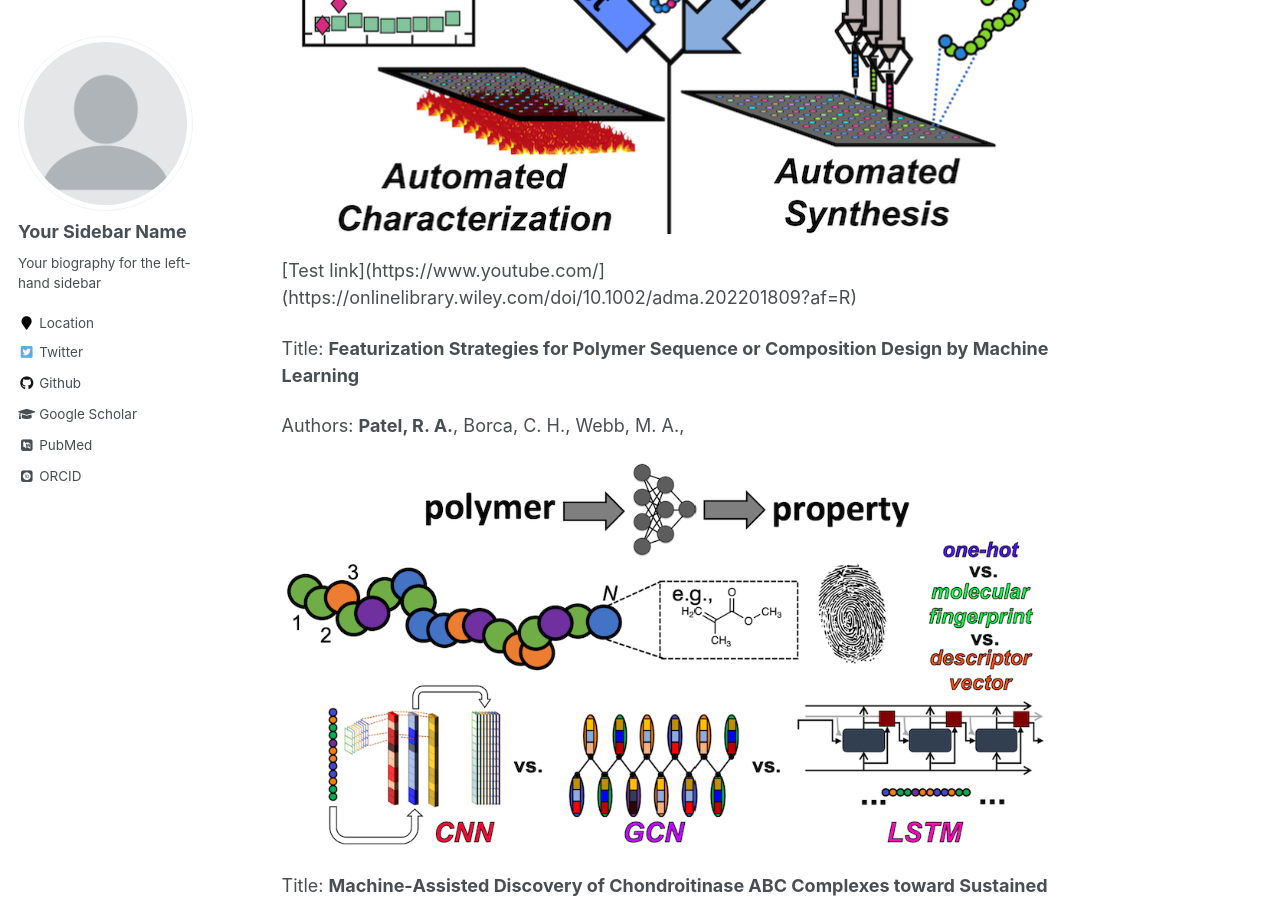
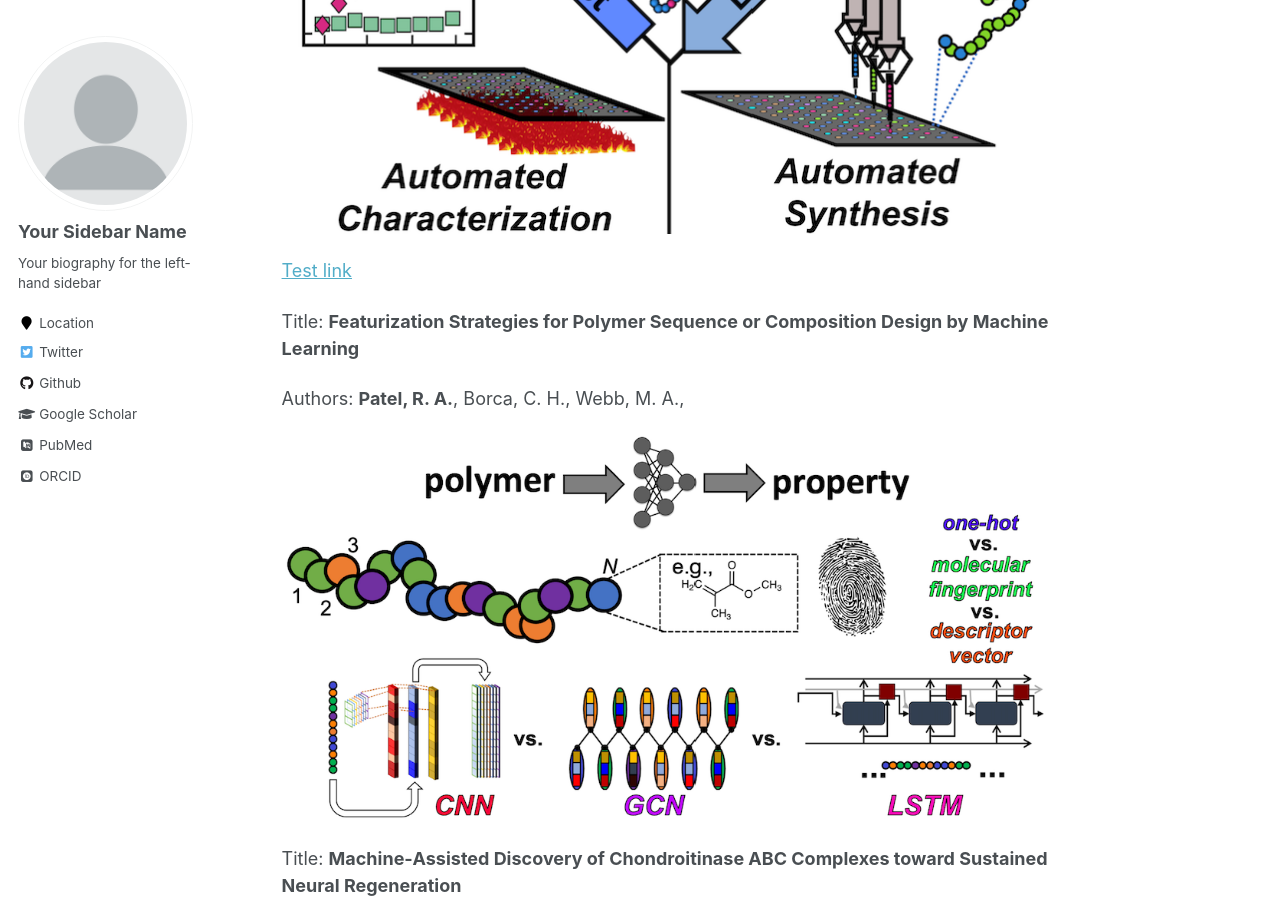
Before and after one commit to roshanpatel317/roshanpatel317.github.io, a Jekyll site: the page built from _pages/about.md, in a window 1280 px wide and 900 px high, scrolled down 1489 px. Built offline with Jekyll 4.4.1, drawn with Linux system fonts in a browser that asks for light colours; some web fonts are replaced; part of the change alters nothing that is shown.

Commit message:
Update about.md

```diff
--- a/_pages/about.md
+++ b/_pages/about.md
@@ -31,7 +31,7 @@ Authors: Tamasi, M. J., **Patel, R. A.**, Borca, C. H., Kosuri, S., Mugnier, H.,
 
 <img src="/images/3_enzyme.png" height="300">
 
-[Test link](https://www.youtube.com/](https://onlinelibrary.wiley.com/doi/10.1002/adma.202201809?af=R)
+[Test link](https://onlinelibrary.wiley.com/doi/10.1002/adma.202201809?af=R)
 
 
 Title: **Featurization Strategies for Polymer Sequence or Composition Design by Machine Learning**
```
